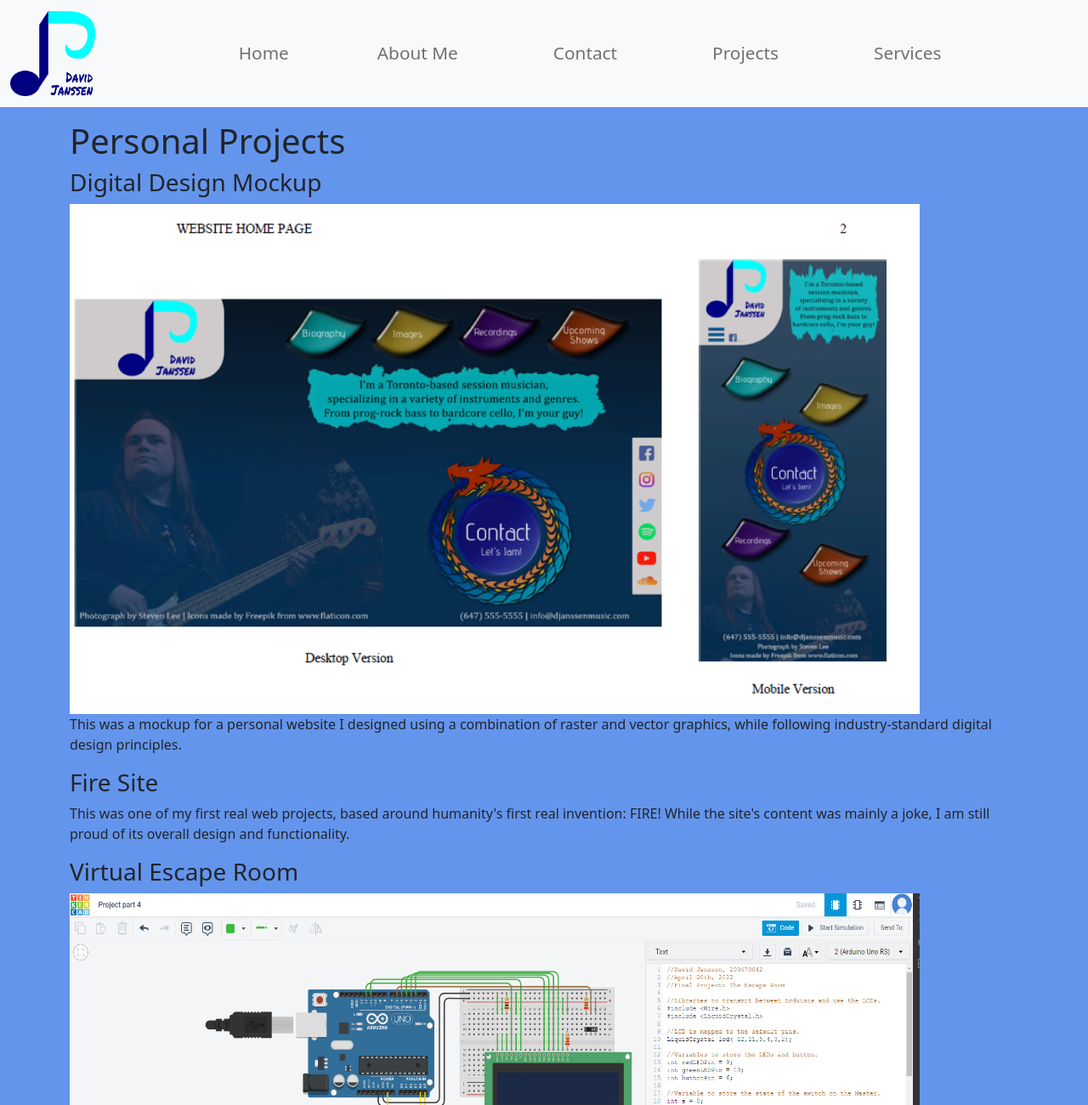
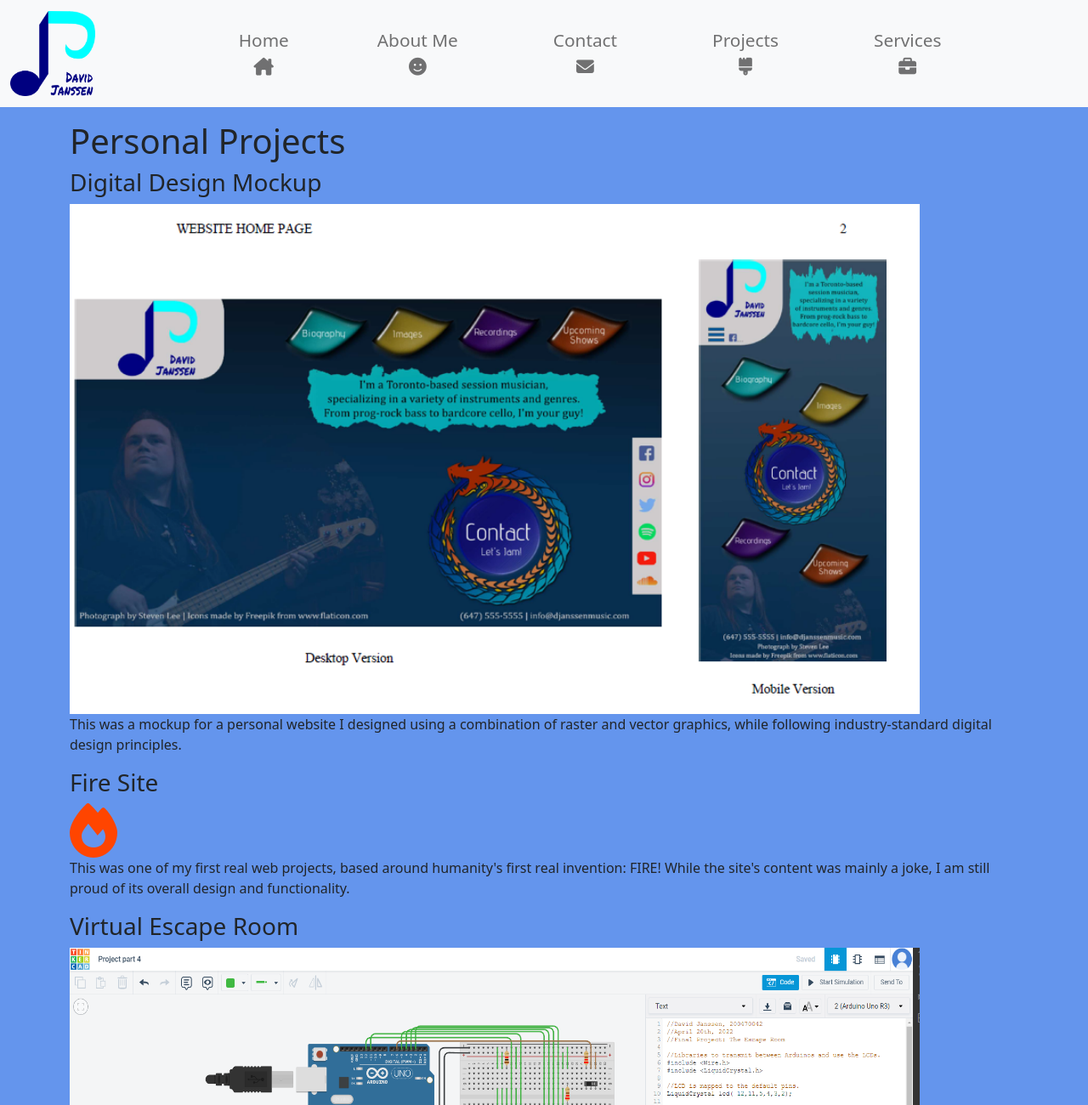
Before and after one commit to DafeTheKulu/COMP2112-A1, a website: page projects.html in a window 1280 px wide. Shown: the top 1300 px of the page at 85% size. Drawn offline with nearby package versions, Linux system fonts and the light colour scheme.

Commit message:
added footer and icons

```diff
--- a/Contents/app.css
+++ b/Contents/app.css
@@ -1,9 +1,18 @@
 @charset "UTF-8";
 
+/* Increase the font size of the nav links and centre their text */
 .nav-link {
 	font-size: 1.3rem;
+	text-align: center;
 }
 
+/* Give the main body a background colour */
 body {
 	background-color: cornflowerblue;
 }
+
+/* Adjustments for the Fire Site's placeholder icon */
+.fa-fire {
+	color: orangered;
+	font-size: 4rem;
+}
--- a/Scripts/app.js
+++ b/Scripts/app.js
@@ -2,15 +2,22 @@
 (function () {
     //Function to load Header navigation
     function LoadHeader() {
-        console.log("Loading Header...");
+        // console.log("Loading Header...");
         $.get("./Views/components/header.html", function (html_data) {
             $("header").html(html_data);
         });
     }
+    // Function to load the footer
+    function LoadFooter() {
+        $.get("./Views/components/footer.html", function (html_data) {
+            $("footer").html(html_data);
+        });
+    }
     // Function to begin loading page data.
     function Start() {
-        console.log("Starting...");
+        // console.log("Starting...");
         LoadHeader();
+        LoadFooter();
     }
     window.addEventListener("load", Start);
 })();
--- /dev/null
+++ b/Views/components/footer.html
@@ -0,0 +1,8 @@
+<nav class="navbar bg-secondary">
+	<div class="container-fluid">
+		<h5 class="mx-auto">
+			All Rights Reserved. David Janssen &copy; Copyright 2022
+		</h5>
+		>
+	</div>
+</nav>
--- a/Views/components/header.html
+++ b/Views/components/header.html
@@ -1,3 +1,4 @@
+<!-- Global Navigation -->
 <nav class="navbar navbar-expand-lg bg-light mb-3">
 	<div class="container-fluid">
 		<a class="navbar-brand" href="#"
@@ -21,20 +22,29 @@
 						class="nav-link px-5"
 						aria-current="page"
 						href="index.html"
-						>Home</a
 					>
+						Home <br /><i class="fa-solid fa-house-chimney"></i
+					></a>
 				</li>
 				<li class="nav-item px-5">
-					<a class="nav-link" href="bio.html">About Me</a>
+					<a class="nav-link" href="bio.html">
+						About Me <br /><i class="fa-solid fa-face-smile"></i
+					></a>
 				</li>
 				<li class="nav-item px-5">
-					<a class="nav-link" href="contact.html">Contact</a>
+					<a class="nav-link" href="contact.html">
+						Contact <br /><i class="fa-solid fa-envelope"></i
+					></a>
 				</li>
 				<li class="nav-item px-5">
-					<a class="nav-link" href="projects.html">Projects</a>
+					<a class="nav-link" href="projects.html">
+						Projects<br /><i class="fa-solid fa-brush"></i
+					></a>
 				</li>
 				<li class="nav-item px-5">
-					<a class="nav-link" href="services.html">Services</a>
+					<a class="nav-link" href="services.html">
+						Services <br /><i class="fa-solid fa-briefcase"></i
+					></a>
 				</li>
 			</ul>
 		</div>
--- a/projects.html
+++ b/projects.html
@@ -40,6 +40,7 @@
 				<!-- Culminating project from Semester 1 HTML, CSS, & JS -->
 				<section>
 					<h3>Fire Site</h3>
+					<i class="fa-solid fa-fire"></i>
 					<p>
 						This was one of my first real web projects, based around
 						humanity's first real invention: FIRE! While the site's
```
Also changed, not shown: Scripts/app.ts (+10 -2 lines), 1 other file.
